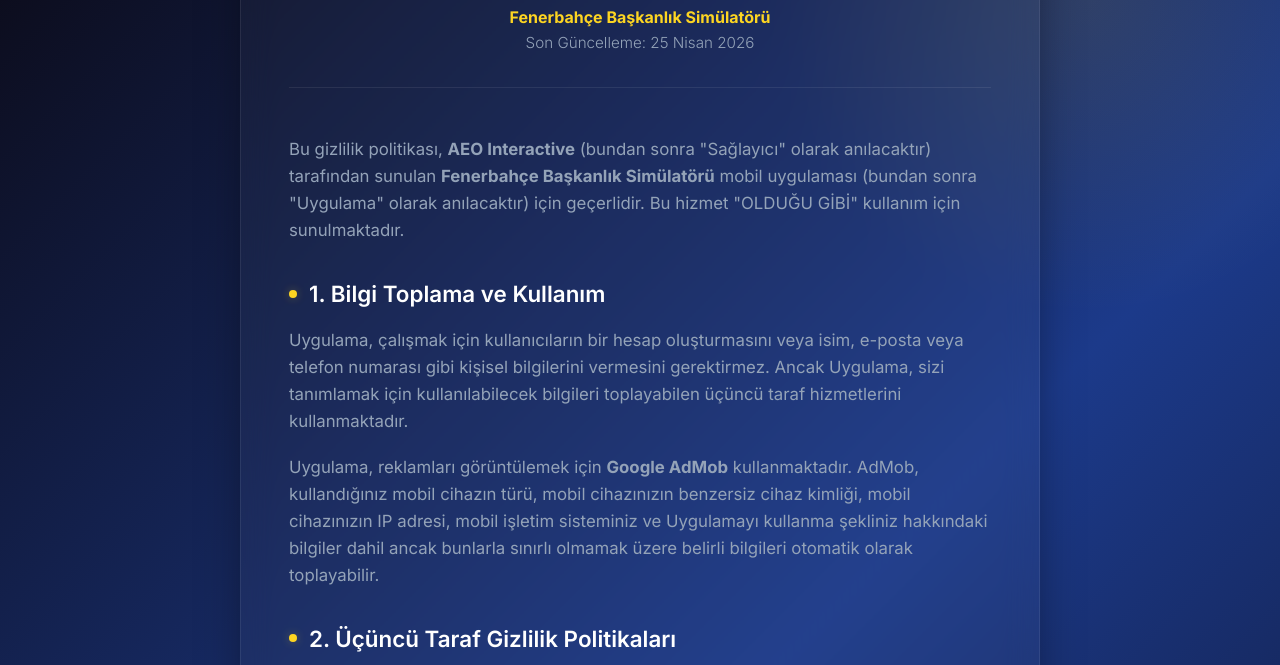
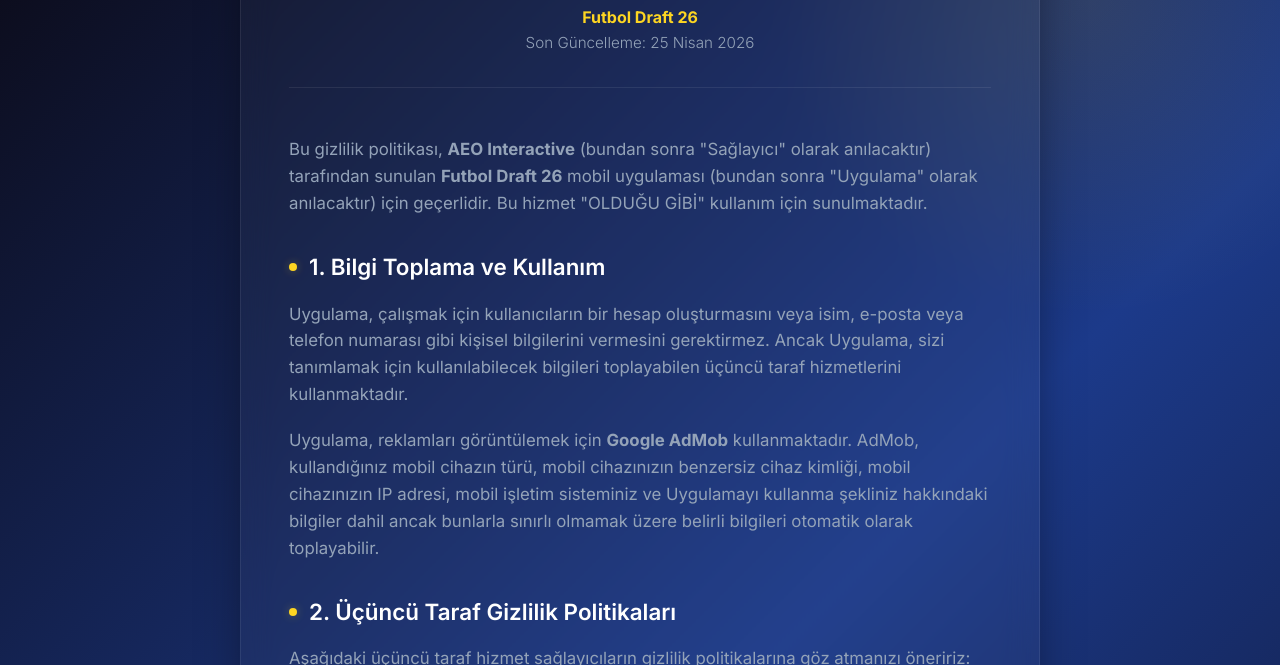
Before and after one commit to ozkaraahmeteren-sys/ozkaraahmeteren-sys.github.io, a plain HTML site: page fenerbahce-baskan-privacy.html in a window 1280 px wide. Shown: the part 135-800 px from the top of the page. Drawn offline with Linux system fonts and the light colour scheme.

Commit message:
Update fenerbahce-baskan-privacy.html

```diff
--- a/fenerbahce-baskan-privacy.html
+++ b/fenerbahce-baskan-privacy.html
@@ -3,7 +3,7 @@
 <head>
     <meta charset="UTF-8">
     <meta name="viewport" content="width=device-width, initial-scale=1.0">
-    <title>Gizlilik Politikası - Fenerbahçe Başkanlık Simülatörü</title>
+    <title>Gizlilik Politikası -  Futbol Draft 26</title>
     <link href="https://fonts.googleapis.com/css2?family=Inter:wght@300;400;600;700&display=swap" rel="stylesheet">
     <style>
         :root {
@@ -166,12 +166,12 @@
     <div class="container">
         <header>
             <h1>Gizlilik Politikası</h1>
-            <p style="color: var(--accent); font-weight: bold;">Fenerbahçe Başkanlık Simülatörü</p>
+            <p style="color: var(--accent); font-weight: bold;">Futbol Draft 26</p>
             <p class="last-updated">Son Güncelleme: 25 Nisan 2026</p>
         </header>
 
         <div class="content">
-            <p>Bu gizlilik politikası, <strong>AEO Interactive</strong> (bundan sonra "Sağlayıcı" olarak anılacaktır) tarafından sunulan <strong>Fenerbahçe Başkanlık Simülatörü</strong> mobil uygulaması (bundan sonra "Uygulama" olarak anılacaktır) için geçerlidir. Bu hizmet "OLDUĞU GİBİ" kullanım için sunulmaktadır.</p>
+            <p>Bu gizlilik politikası, <strong>AEO Interactive</strong> (bundan sonra "Sağlayıcı" olarak anılacaktır) tarafından sunulan <strong>Futbol Draft 26</strong> mobil uygulaması (bundan sonra "Uygulama" olarak anılacaktır) için geçerlidir. Bu hizmet "OLDUĞU GİBİ" kullanım için sunulmaktadır.</p>
 
             <h3>1. Bilgi Toplama ve Kullanım</h3>
             <p>Uygulama, çalışmak için kullanıcıların bir hesap oluşturmasını veya isim, e-posta veya telefon numarası gibi kişisel bilgilerini vermesini gerektirmez. Ancak Uygulama, sizi tanımlamak için kullanılabilecek bilgileri toplayabilen üçüncü taraf hizmetlerini kullanmaktadır.</p>
```
